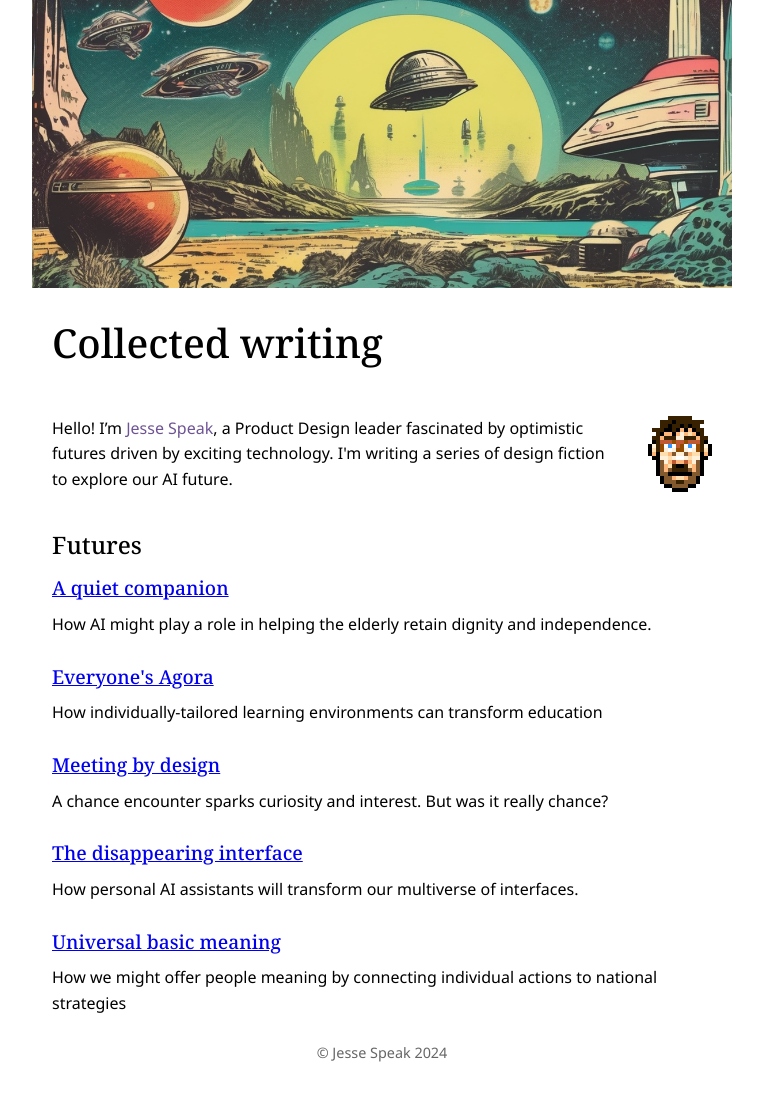
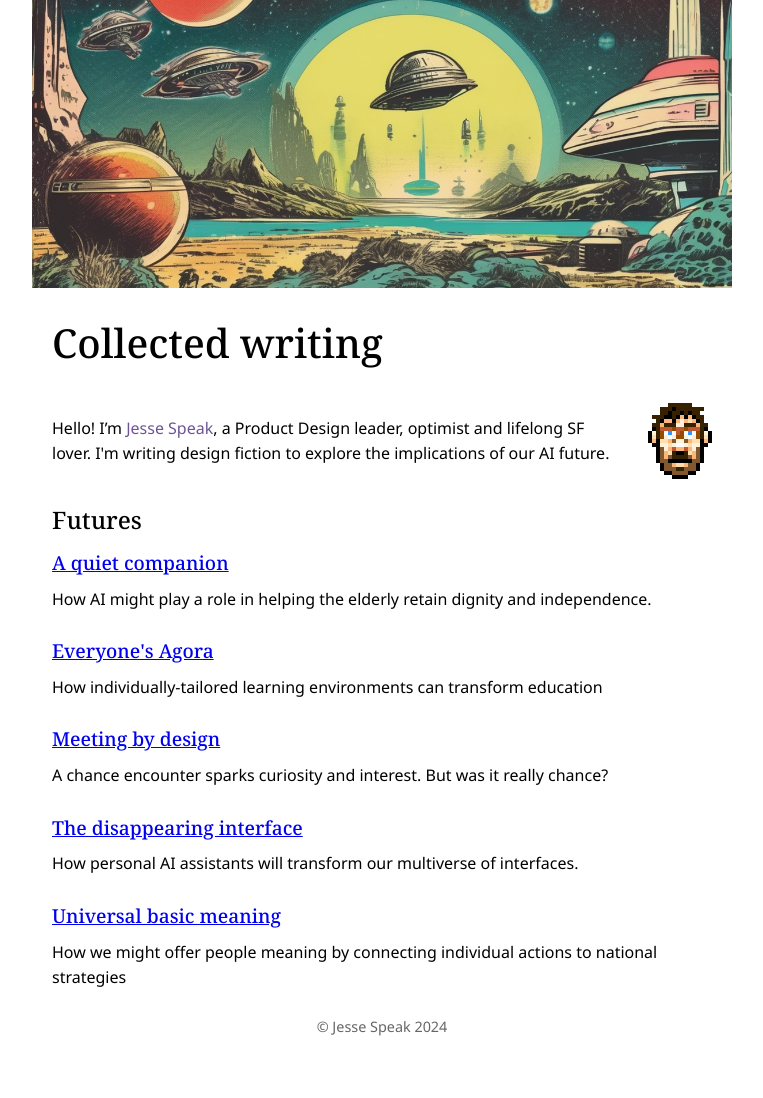
Before and after one commit to jessespeak/jessespeak.github.io, a Jekyll site: the page built from index.html, in a window 1280 px wide. Shown: the whole page, without its empty margins (258-1021 px from the left). Built offline with Jekyll 4.4.1, drawn with Linux system fonts in a browser that asks for light colours; after the commit the page ends 1072 px from its top, so only the background shows below that.

Commit message:
Updated bio

```diff
--- a/_layouts/default.html
+++ b/_layouts/default.html
@@ -22,7 +22,7 @@
   <h1>{{ site.title }}</h1>
   <div class="bio">
     <div class="bio-text">
-      <p>Hello! I’m <a href="https://www.linkedin.com/in/jesse-speak-3189411b/" target="_blank">Jesse Speak</a>, a Product Design leader fascinated by optimistic futures driven by exciting technology. I'm writing a series of design fiction to explore our AI future.</p>
+      <p>Hello! I’m <a href="https://www.linkedin.com/in/jesse-speak-3189411b/" target="_blank">Jesse Speak</a>, a Product Design leader, optimist and lifelong SF lover. I'm writing design fiction to explore the implications of our AI future.</p>
     </div>
     <img src="/assets/jesse-sprite.png" alt="Jesse Speak" class="bio-thumbnail">
   </div>
```
